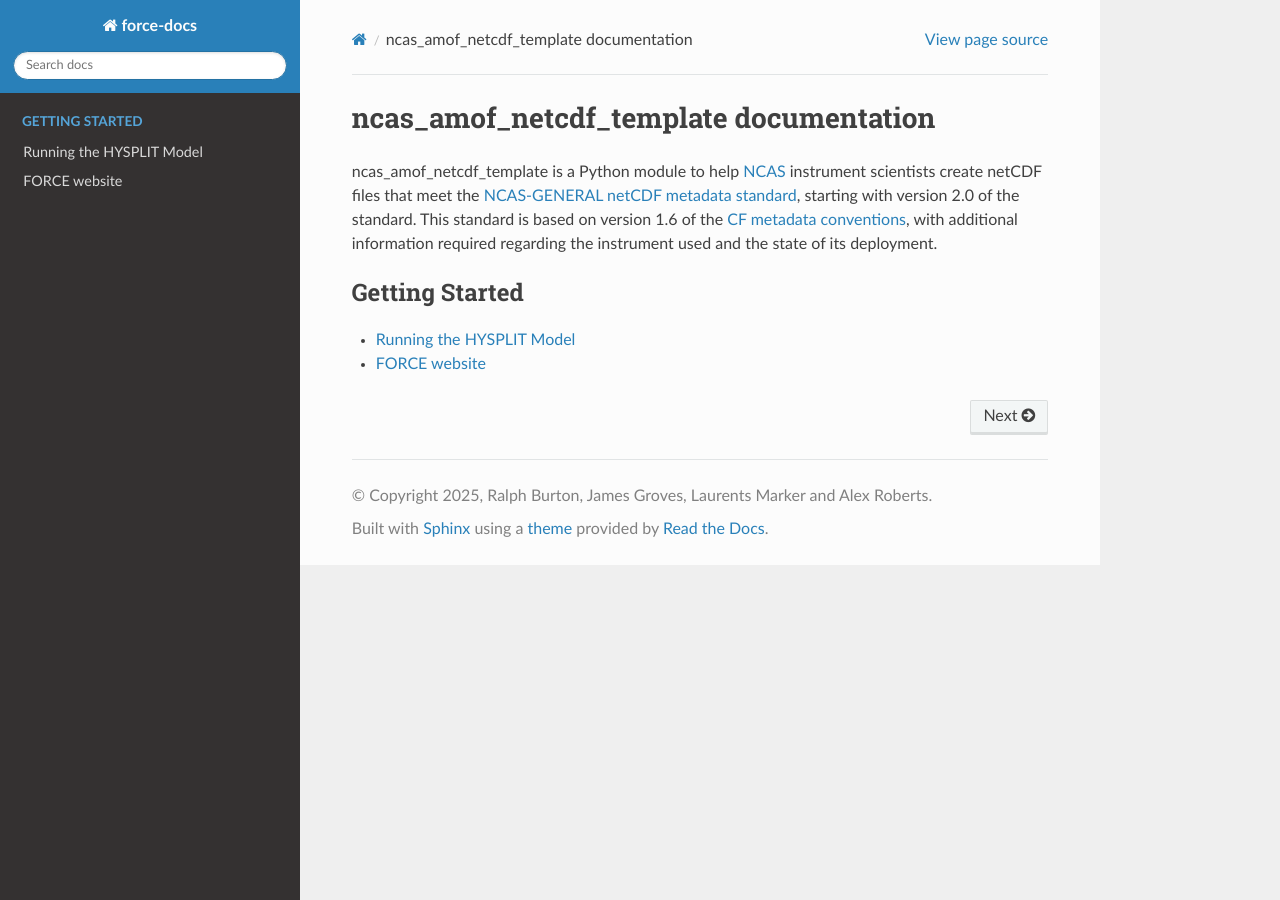
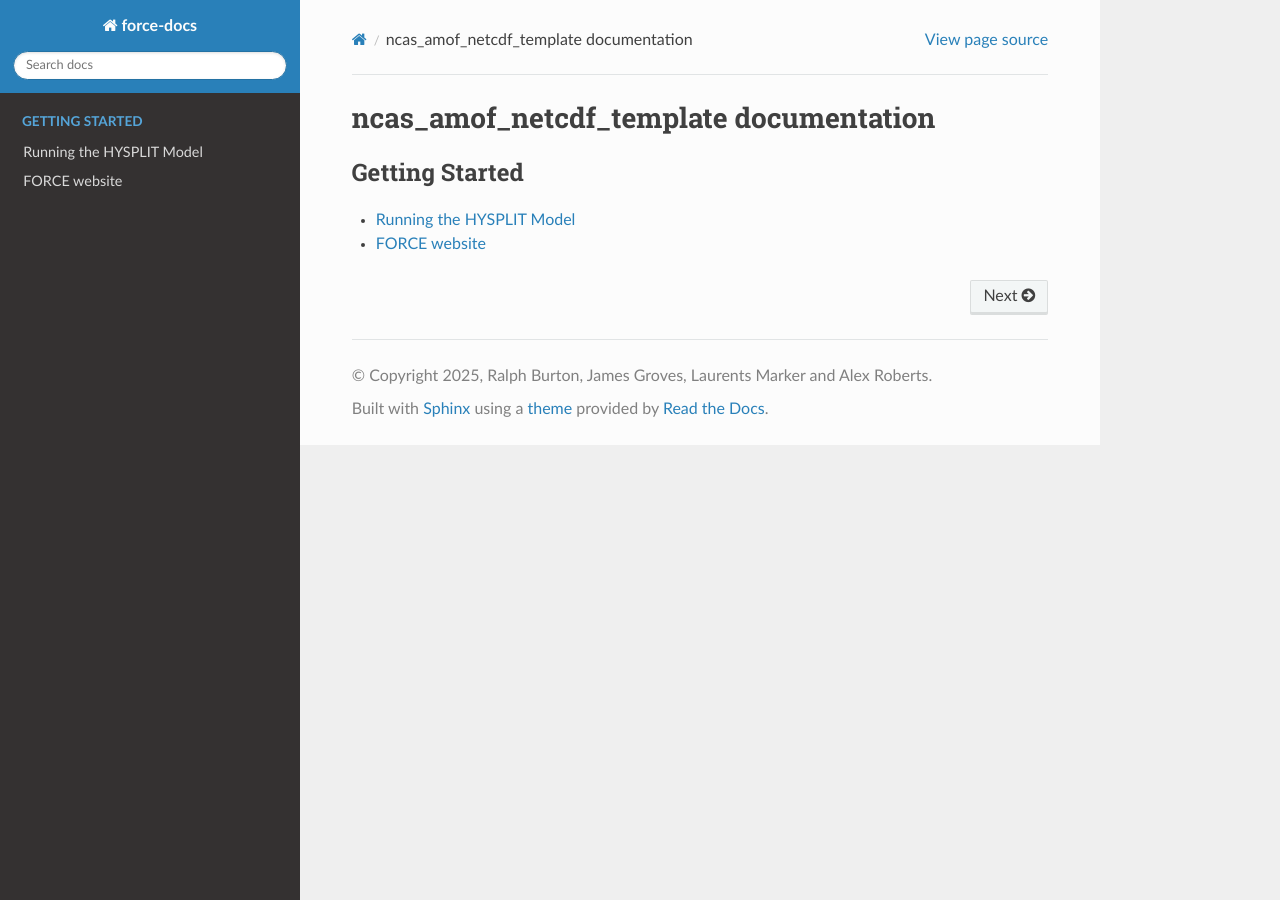
Before and after one commit to ncas-force/force-docs, a Sphinx documentation site: the page built from docs/index.rst, in a window 1280 px wide. Built offline with Sphinx 7.4.7 and the Read the Docs theme 3.1.0, drawn with Linux system fonts in a browser that asks for light colours.

Commit message:
changed the index file

```diff
--- a/docs/index.rst
+++ b/docs/index.rst
@@ -1,7 +1,6 @@
 ncas_amof_netcdf_template documentation
 =======================================
 
-ncas_amof_netcdf_template is a Python module to help `NCAS <https://ncas.ac.uk/>`_ instrument scientists create netCDF files that meet the `NCAS-GENERAL netCDF metadata standard <https://sites.google.com/ncas.ac.uk/ncasobservations/home/data-project/ncas-data-standards/ncas-amof>`_, starting with version 2.0 of the standard. This standard is based on version 1.6 of the `CF metadata conventions <https://cfconventions.org/cf-conventions/v1.6.0/cf-conventions.html>`_, with additional information required regarding the instrument used and the state of its deployment.
 
 
 .. toctree::
```
